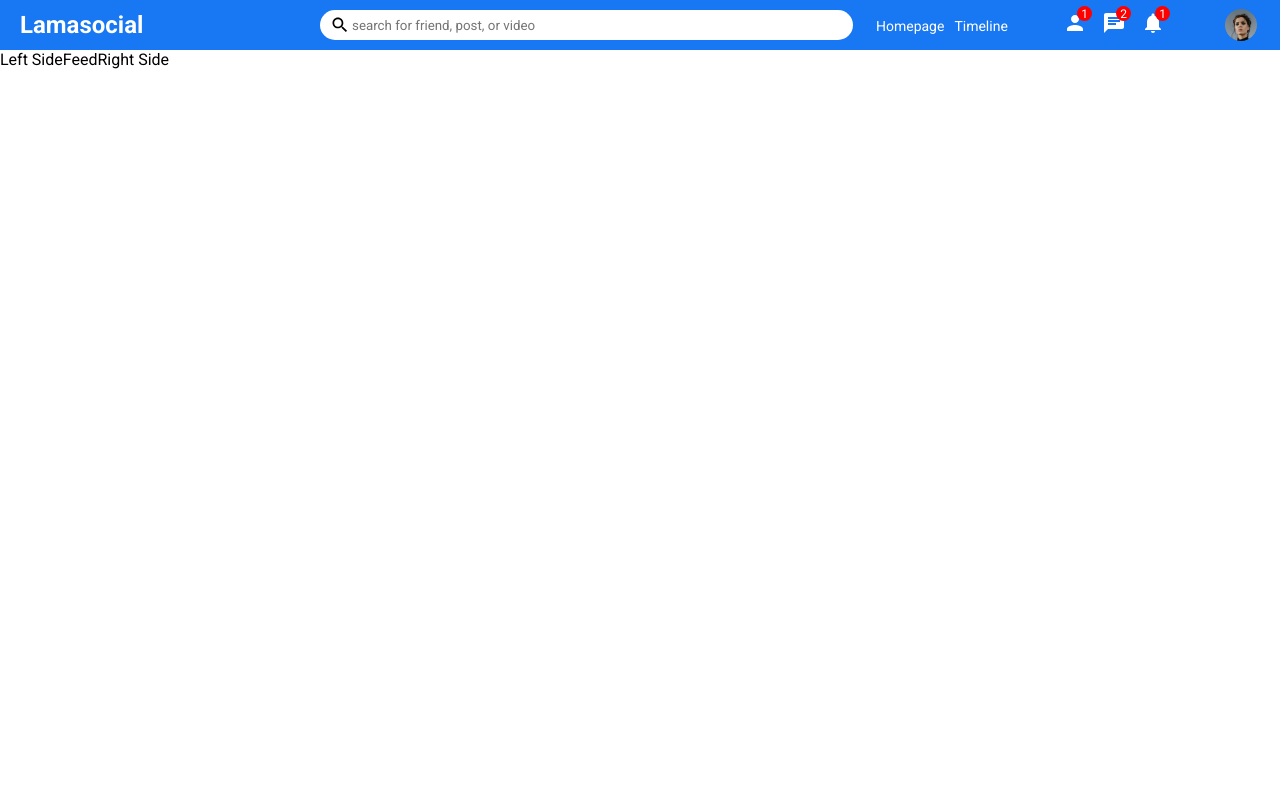
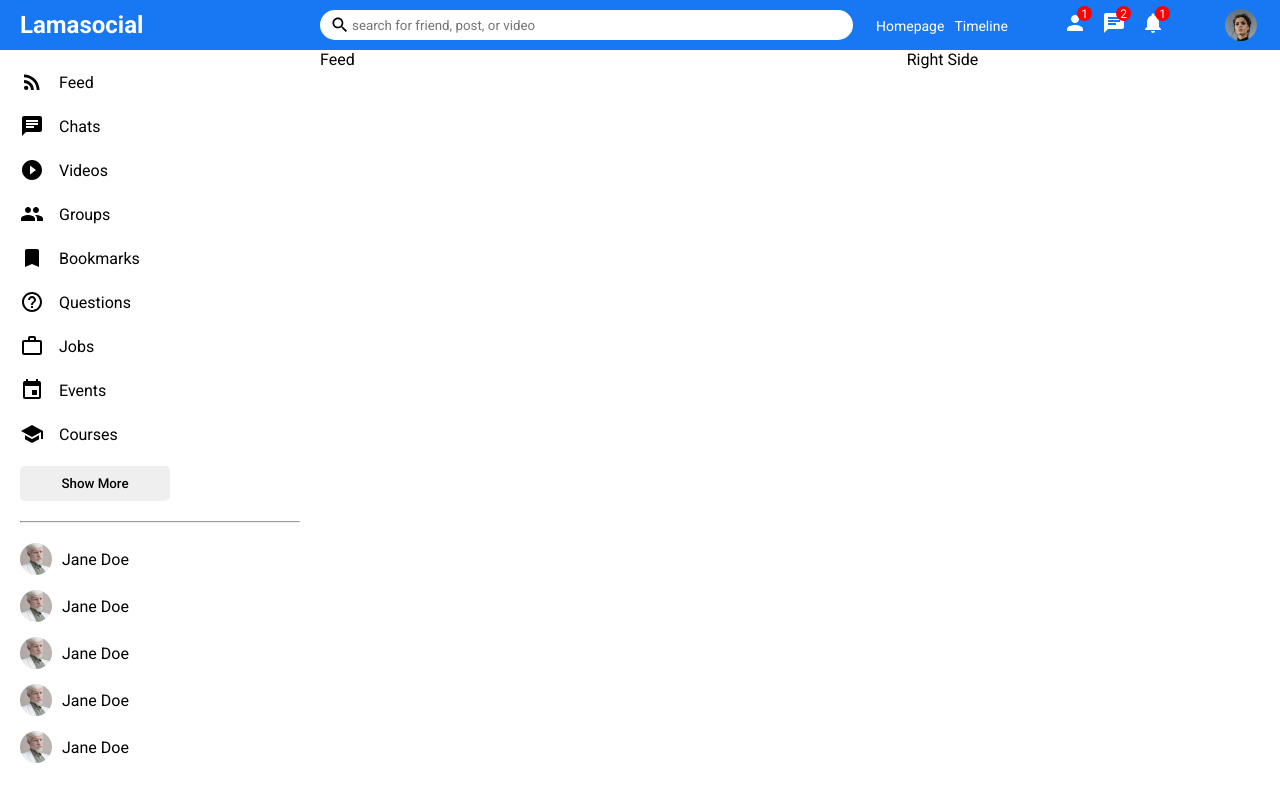
Before and after one commit to mmmohajer/social-media-app, a React (Create React App) app: page / in a window 1280 px wide. Built offline with nearby package versions, Linux system fonts and the light colour scheme.

Commit message:
Leftside hardcoded completed

```diff
--- a/src/components/feed/Feed.js
+++ b/src/components/feed/Feed.js
@@ -4,7 +4,7 @@ import "./feed.css";
 
 const Feed = () => {
   return (
-    <div>
+    <div className="feed">
       <p>Feed</p>
     </div>
   );
--- a/src/components/feed/feed.css
+++ b/src/components/feed/feed.css
@@ -0,0 +1,3 @@
+.feed {
+  flex: 5.5;
+}
--- a/src/components/leftside/Leftside.js
+++ b/src/components/leftside/Leftside.js
@@ -1,11 +1,109 @@
 import React from "react";
+import {
+  RssFeed,
+  Chat,
+  PlayCircleFilledOutlined,
+  Group,
+  Bookmark,
+  HelpOutline,
+  WorkOutline,
+  Event,
+  School,
+} from "@material-ui/icons";
 
 import "./leftside.css";
 
 const Leftside = () => {
   return (
-    <div>
-      <p>Left Side</p>
+    <div className="leftside">
+      <div className="leftsideWrapper">
+        <ul className="leftsideList">
+          <li className="leftsideListItem">
+            <RssFeed className="leftsideIcon" />
+            <span className="leftsideListItemText">Feed</span>
+          </li>
+          <li className="leftsideListItem">
+            <Chat className="leftsideIcon" />
+            <span className="leftsideListItemText">Chats</span>
+          </li>
+          <li className="leftsideListItem">
+            <PlayCircleFilledOutlined className="leftsideIcon" />
+            <span className="leftsideListItemText">Videos</span>
+          </li>
+          <li className="leftsideListItem">
+            <Group className="leftsideIcon" />
+            <span className="leftsideListItemText">Groups</span>
+          </li>
+          <li className="leftsideListItem">
+            <Bookmark className="leftsideIcon" />
+            <span className="leftsideListItemText">Bookmarks</span>
+          </li>
+          <li className="leftsideListItem">
+            <HelpOutline className="leftsideIcon" />
+            <span className="leftsideListItemText">Questions</span>
+          </li>
+          <li className="leftsideListItem">
+            <WorkOutline className="leftsideIcon" />
+            <span className="leftsideListItemText">Jobs</span>
+          </li>
+          <li className="leftsideListItem">
+            <Event className="leftsideIcon" />
+            <span className="leftsideListItemText">Events</span>
+          </li>
+          <li className="leftsideListItem">
+            <School className="leftsideIcon" />
+            <span className="leftsideListItemText">Courses</span>
+          </li>
+        </ul>
+        <button className="leftsideButton">Show More</button>
+        <hr className="leftsideHr" />
+        <ul className="leftsideFriendList">
+          <li className="leftsideFriend">
+            <img
+              src="/assets/person/2.jpeg"
+              alt="Followrs Photo"
+              className="leftsideFriendImg"
+            />
+            <span className="leftsideFriendName">Jane Doe</span>
+          </li>
+
+          <li className="leftsideFriend">
+            <img
+              src="/assets/person/2.jpeg"
+              alt="Followrs Photo"
+              className="leftsideFriendImg"
+            />
+            <span className="leftsideFriendName">Jane Doe</span>
+          </li>
+
+          <li className="leftsideFriend">
+            <img
+              src="/assets/person/2.jpeg"
+              alt="Followrs Photo"
+              className="leftsideFriendImg"
+            />
+            <span className="leftsideFriendName">Jane Doe</span>
+          </li>
+
+          <li className="leftsideFriend">
+            <img
+              src="/assets/person/2.jpeg"
+              alt="Followrs Photo"
+              className="leftsideFriendImg"
+            />
+            <span className="leftsideFriendName">Jane Doe</span>
+          </li>
+
+          <li className="leftsideFriend">
+            <img
+              src="/assets/person/2.jpeg"
+              alt="Followrs Photo"
+              className="leftsideFriendImg"
+            />
+            <span className="leftsideFriendName">Jane Doe</span>
+          </li>
+        </ul>
+      </div>
     </div>
   );
 };
--- a/src/components/leftside/leftside.css
+++ b/src/components/leftside/leftside.css
@@ -0,0 +1,69 @@
+.leftside {
+  flex: 3;
+  height: calc(100vh - 50px);
+  overflow-y: scroll;
+}
+
+::-webkit-scrollbar {
+  width: 5px;
+}
+
+::-webkit-scrollbar-track {
+  background-color: #f1f1f1;
+}
+
+::-webkit-scrollbar-thumb {
+  background-color: rgb(179, 179, 179);
+}
+
+.leftsideWrapper {
+  padding: 20px;
+}
+
+.leftsideList {
+  padding: 0;
+  margin: 0;
+  list-style: none;
+}
+
+.leftsideListItem {
+  display: flex;
+  align-items: center;
+  margin-bottom: 20px;
+}
+
+.leftsideIcon {
+  margin-right: 15px;
+}
+
+.leftsideButton {
+  width: 150px;
+  border: none;
+  padding: 10px;
+  border-radius: 5px;
+  font-weight: 500;
+}
+
+.leftsideHr {
+  margin: 20px 0;
+}
+
+.leftsideFriendList {
+  padding: 0;
+  margin: 0;
+  list-style: none;
+}
+
+.leftsideFriend {
+  display: flex;
+  align-items: center;
+  margin-bottom: 15px;
+}
+
+.leftsideFriendImg {
+  width: 32px;
+  height: 32px;
+  border-radius: 50%;
+  object-fit: cover;
+  margin-right: 10px;
+}
--- a/src/components/rightside/Rightside.js
+++ b/src/components/rightside/Rightside.js
@@ -4,7 +4,7 @@ import "./rightside.css";
 
 const Rightside = () => {
   return (
-    <div>
+    <div className="rightside">
       <p>Right Side</p>
     </div>
   );
--- a/src/components/rightside/rightside.css
+++ b/src/components/rightside/rightside.css
@@ -0,0 +1,3 @@
+.rightside {
+  flex: 3.5;
+}
```
